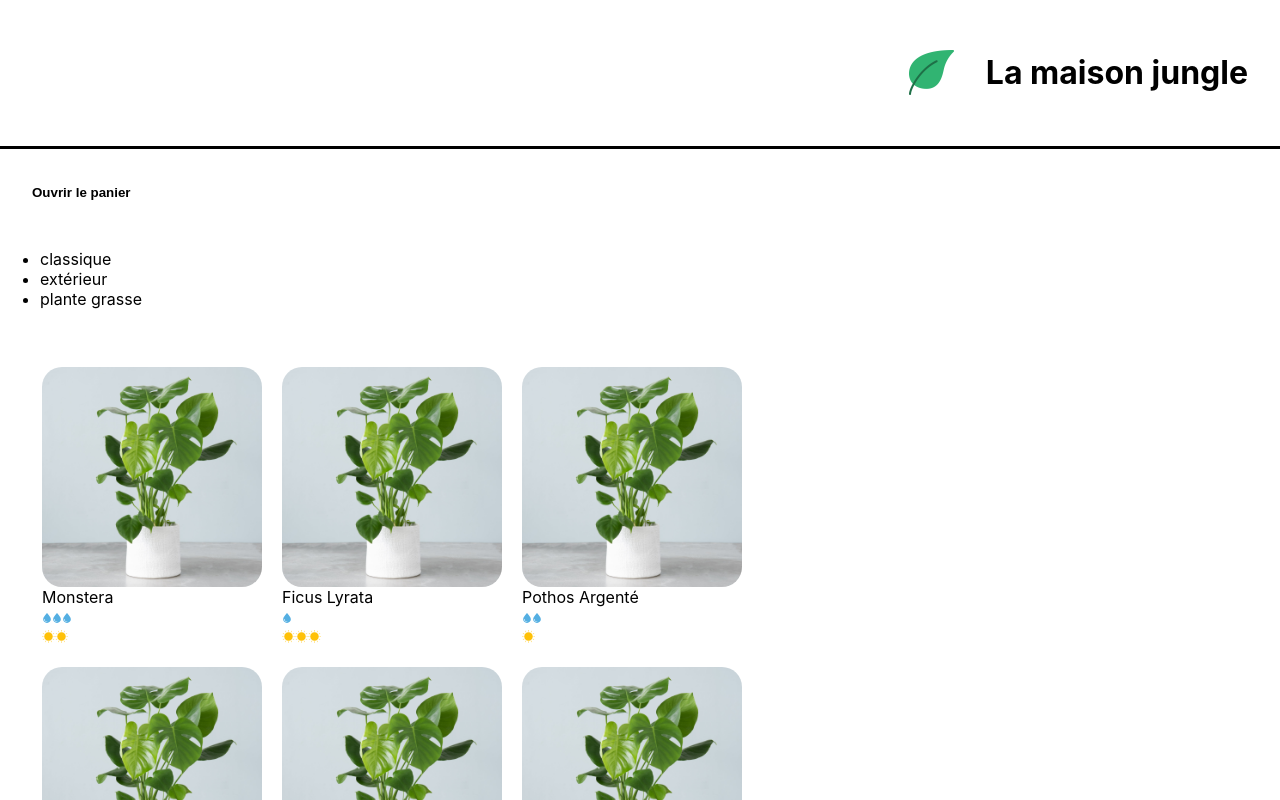
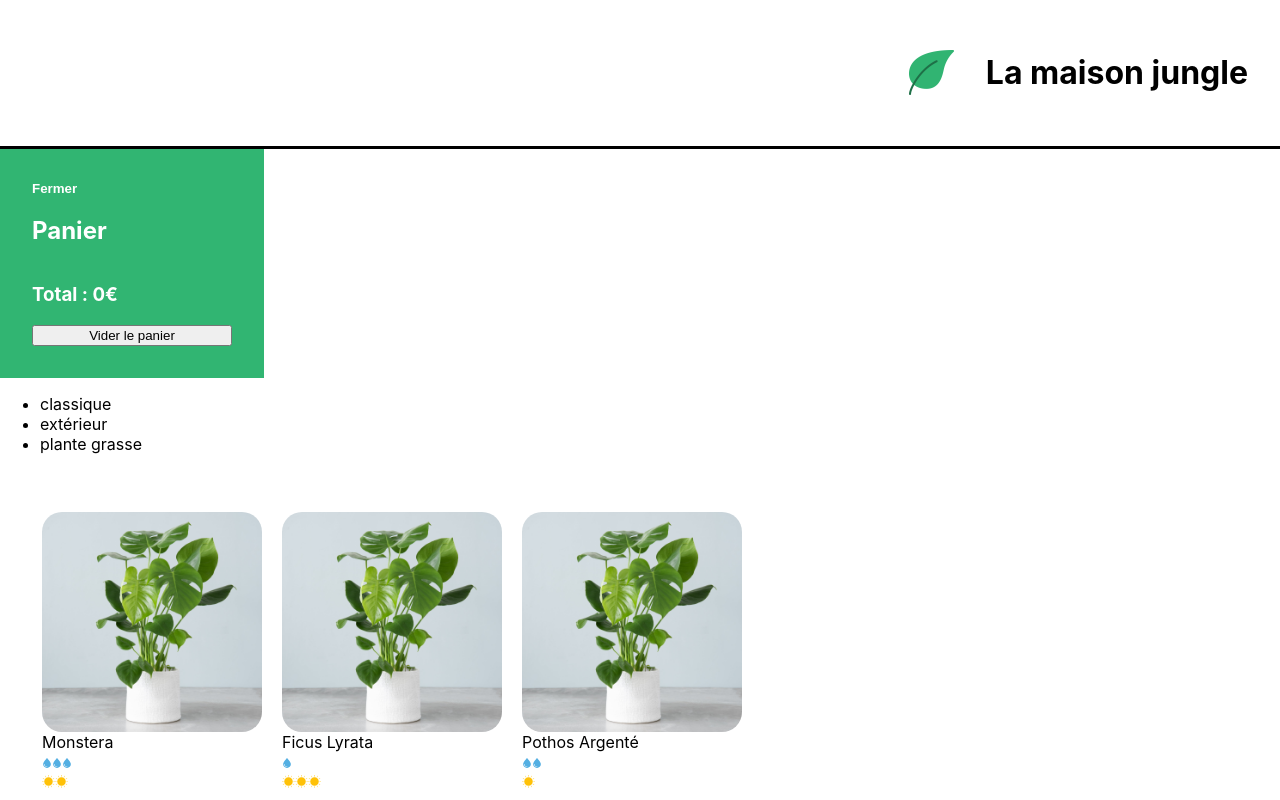
Before and after one commit to GloireMutaliko21/react-app-plantes, a React (Create React App) app: page / in a window 1280 px wide. Shown: the top 800 px of the page. Built offline with nearby package versions, Linux system fonts and the light colour scheme.

Commit message:
refactor: state change of amount cart

```diff
--- a/src/components/App.js
+++ b/src/components/App.js
@@ -1,4 +1,4 @@
-import React from 'react';
+import React, { useState } from 'react';
 import Banner from './Banner'
 import Cart from './Cart'
 import ShoppingList from './ShoppingList';
@@ -6,14 +6,18 @@
 import Footer from './Footer';
 
 function App() {
+  const [cart, updateCart] = useState([])
+
   return (
     <div>
       <Banner>
         <img src={logo} alt='La maison jungle' className="lmj-logo" />
         <h1 className="lmj-title">La maison jungle</h1>
       </Banner>
-      <Cart />
-      <ShoppingList />
+      <div className='lmj-layout-inner'>
+        <Cart cart={cart} updateCart={updateCart} />
+        <ShoppingList cart={cart} updateCart={updateCart} />
+      </div>
       <Footer />
     </div>
   )
--- a/src/components/Cart.js
+++ b/src/components/Cart.js
@@ -2,11 +2,9 @@
 import '../styles/Cart.css'
 import { useState } from "react";
 
-function Cart() {
-    const [cart, updateCart] = useState(0)
+function Cart({ cart, updateCart }) {
     const monsteraPrice = 8
-
-    const [isOpen, setIsOpen] = useState(false)
+    const [isOpen, setIsOpen] = useState(true)
 
     return isOpen ? (
         <div className="lmj-cart">
@@ -17,15 +15,6 @@
                 Fermer
             </button>
             <h2>Panier</h2>
-            <div>
-                Monstera : {monsteraPrice}€
-                <button
-                    className="lmj-cart-add-button "
-                    onClick={() => updateCart(cart + 1)}
-                >
-                    Ajouter
-                </button>
-            </div>
             <h3>Total : {monsteraPrice * cart}€</h3>
             <button onClick={() => updateCart(0)}>Vider le panier</button>
         </div>
--- a/src/components/Footer.js
+++ b/src/components/Footer.js
@@ -23,8 +23,8 @@
             <div className='lmj-footer-elem'>Laissez-nous votre mail :</div>
             <input
                 value={inputValue}
-                onChange = {handlerInput}
-                onBlur = {handlerBlur}
+                onChange={handlerInput}
+                onBlur={handlerBlur}
                 placeholder="Votre mail"
             />
         </footer>
--- a/src/components/ShoppingList.js
+++ b/src/components/ShoppingList.js
@@ -3,14 +3,14 @@
 import '../styles/ShoppingList.css'
 import PlantItem from "./PlantItem";
 
-function ShoppingList() {
+function ShoppingList({ cart, updateCart }) {
     const tabl = [];
     plantList.forEach((plant) => (
         tabl.push(plant.category)
     ))
     let categories = [...new Set(tabl)]
     return (
-        <div>
+        <div className="lmj-shopping-list">
             <ul>
                 {categories.map((cat) => (
                     <li key={cat}>{cat}</li>
@@ -18,13 +18,11 @@
             </ul>
             <ul className="lmj-plant-list">
                 {plantList.map(({ id, cover, name, water, light }) => (
-                    <PlantItem
-                        id={id}
-                        cover={cover}
-                        name={name}
-                        water={water}
-                        light={light}
-                    />
+                    <div key={id}>
+                        <PlantItem cover={cover} name={name} water={water} light={light} />
+                        <button onClick={() => updateCart(cart + 1)}>Ajouter</button>
+                    </div>
+
                 ))}
             </ul>
         </div>
```
